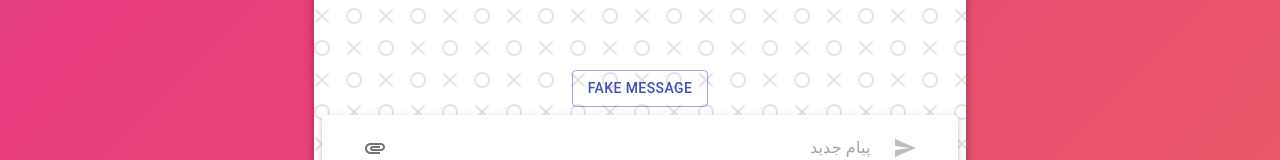
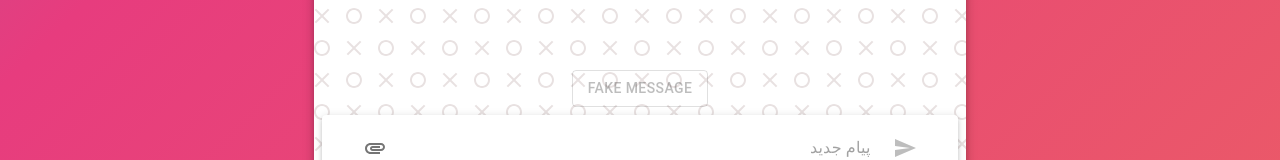
Before and after one commit to amirahmadd/fake-chat, a React (Create React App) app: page / in a window 1280 px wide. Shown: the part 680-840 px from the top of the page. Built offline with nearby package versions, Linux system fonts and the light colour scheme.

Commit message:
update : msg creator button is conditional active

```diff
--- a/src/components/ChatSystem.js
+++ b/src/components/ChatSystem.js
@@ -190,6 +190,7 @@
           <IsTyping check={state.isTyping} />
           <MainPaper
             isLoading={state.isLoading}
+            isTyping={state.isTyping}
             messages={state.messages}
             newMessage={state.newMessage}
             fakeCreator={fakeCreator}
@@ -199,6 +200,7 @@
           <InputComponent
             sendHandler={sendMessage}
             sendImage={attachHandler}
+
           />
         </Paper>
       </Container>
--- a/src/components/Input.js
+++ b/src/components/Input.js
@@ -78,7 +78,7 @@
               onChange={(e) => attachHandler(e)}
             />
             <label htmlFor="attach-file">
-              <Button style={{ margin: 15, display: "flex" }} component="span">
+              <Button style={{ margin: 15, display: "flex" }} component="span" >
                 <AttachmentIcon
                   style={{ display: "flex" }}
                   color="action"
--- a/src/components/MainPaper.js
+++ b/src/components/MainPaper.js
@@ -11,6 +11,7 @@
     loadTopMessage,
     isLoading,
     newMessage,
+    isTyping,
   } = props;
   const clickHandler = () => {
     fakeCreator("testInput");
@@ -31,7 +32,7 @@
   };
   return (
     <div>
-      {newMessage && <Badge color="secondary" variant="dot" /> }
+      {newMessage && <Badge color="secondary" variant="dot" />}
       <div className="messageContainer" onScroll={(e) => load(e)}>
         <MessageList messages={messages} />
       </div>
@@ -42,6 +43,7 @@
           className="fakeBtn"
           variant="outlined"
           color="primary"
+          disabled={isTyping}
           onClick={clickHandler}
         >
           fake message
```
